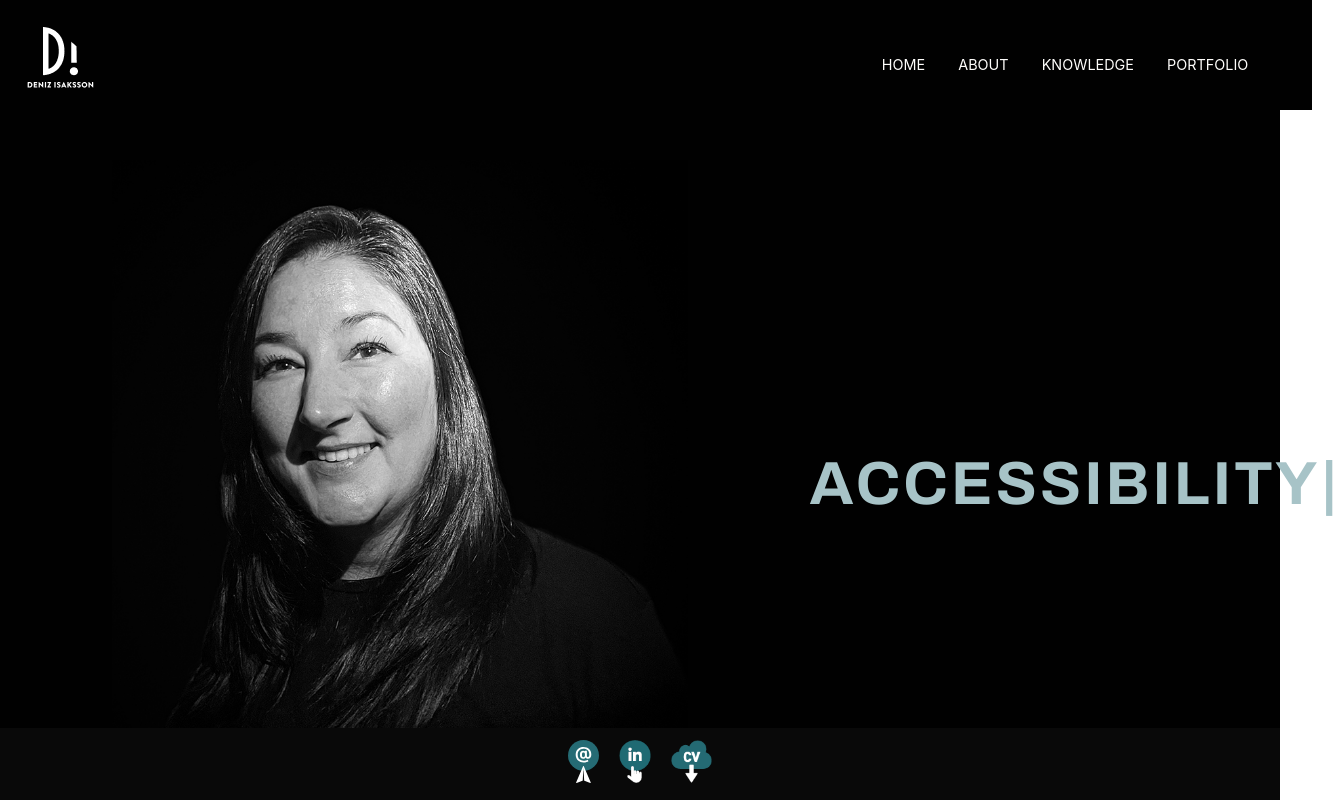
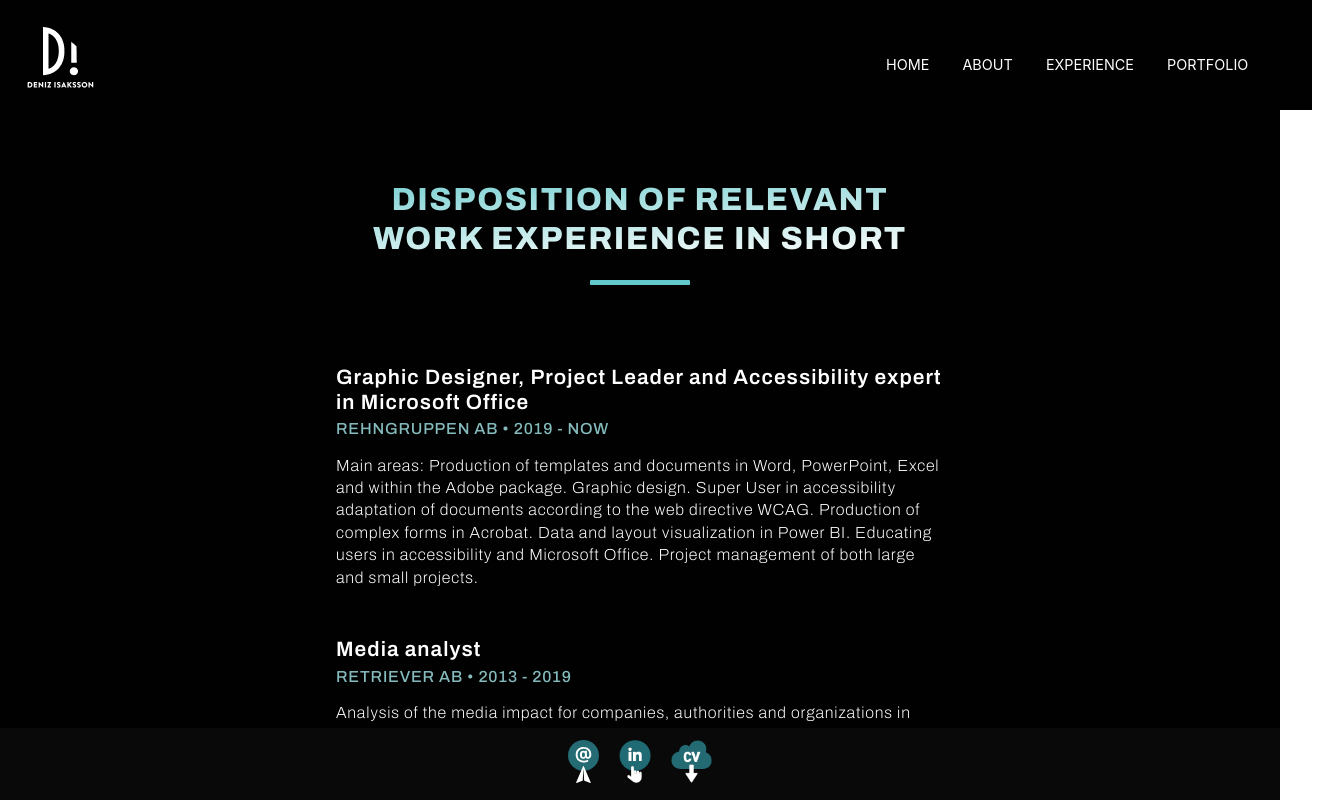
Before and after one commit to chascademy-deniz-aktas/react-portfolio, a React (Vite) app: page /experience in a window 1280 px wide. Shown: the top 800 px of the page, 1340 px wide, since content can reach past the window. Built offline with nearby package versions, Linux system fonts and the light colour scheme.

Commit message:
Knowledge changed to experience

```diff
--- a/src/App.jsx
+++ b/src/App.jsx
@@ -9,7 +9,7 @@
 import Home from './pages/Home';
 import Portfolio from './pages/Portfolio';
 import About from './pages/About';
-import Knowledge from './pages/Knowledge';
+import Experience from './pages/Experience';
 import Navbar from './Navbar';
 import Footer from './components/Footer';
 
@@ -51,8 +51,8 @@
             <Route path="/portfolio">
               <Portfolio />
             </Route>
-            <Route path="/knowledge">
-              <Knowledge />
+            <Route path="/experience">
+              <Experience />
             </Route>
             <Route path="/">
               <Home />
--- a/src/Navbar.jsx
+++ b/src/Navbar.jsx
@@ -50,8 +50,8 @@
     },
     {
         id: 3,
-        to: "/knowledge",
-        text: "Knowledge"
+        to: "/experience",
+        text: "Experience"
     },
     {
         id: 4,
--- a/src/components/Skills/Skills.jsx
+++ b/src/components/Skills/Skills.jsx
@@ -4,7 +4,7 @@
 import almeThumb from '../../assets/almedalen.png';
 import amecThumb from '../../assets/amec_thumb.svg';
 import pbiThumb from '../../assets/pbi_thumb.svg';
-import posterThumb from '../../assets/poster_thumb.svg';
+import posterThumb from '../../assets/poster.png';
 import officeThumb from '../../assets/office_thumb.svg';
 import artThumb from '../../assets/art.svg';
 import booksThumb from '../../assets/books_thumb.svg';
--- a/src/pages/Knowledge.jsx
+++ b/src/pages/Experience.jsx
@@ -31,7 +31,7 @@
 }
 `
 
-function Knowledge() {
+function Experience() {
 
     return (
         <>
@@ -120,4 +120,4 @@
     );
 }
 
-export default Knowledge;
+export default Experience;
```
Also changed, not shown: 1 other file (tests, documents, lock files or other folders).
